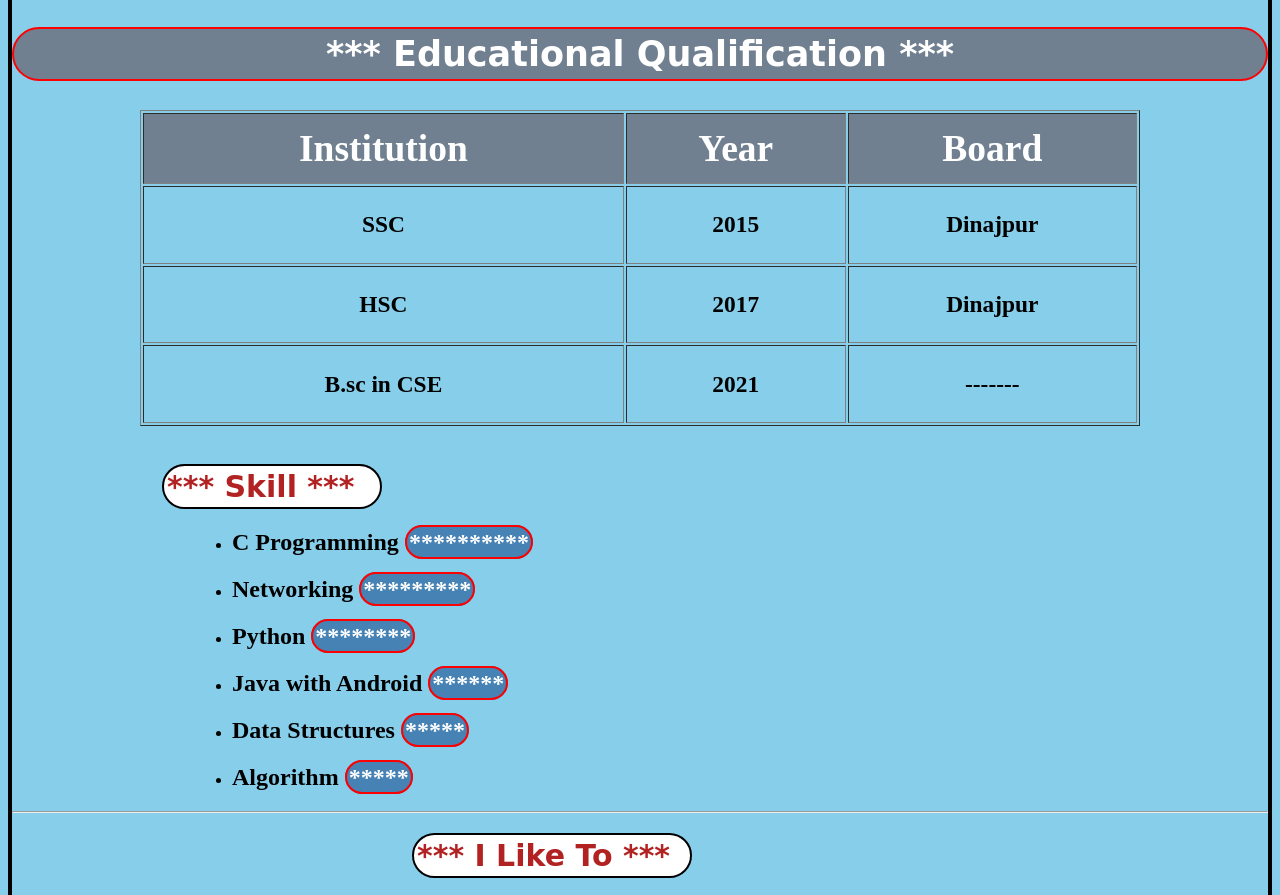
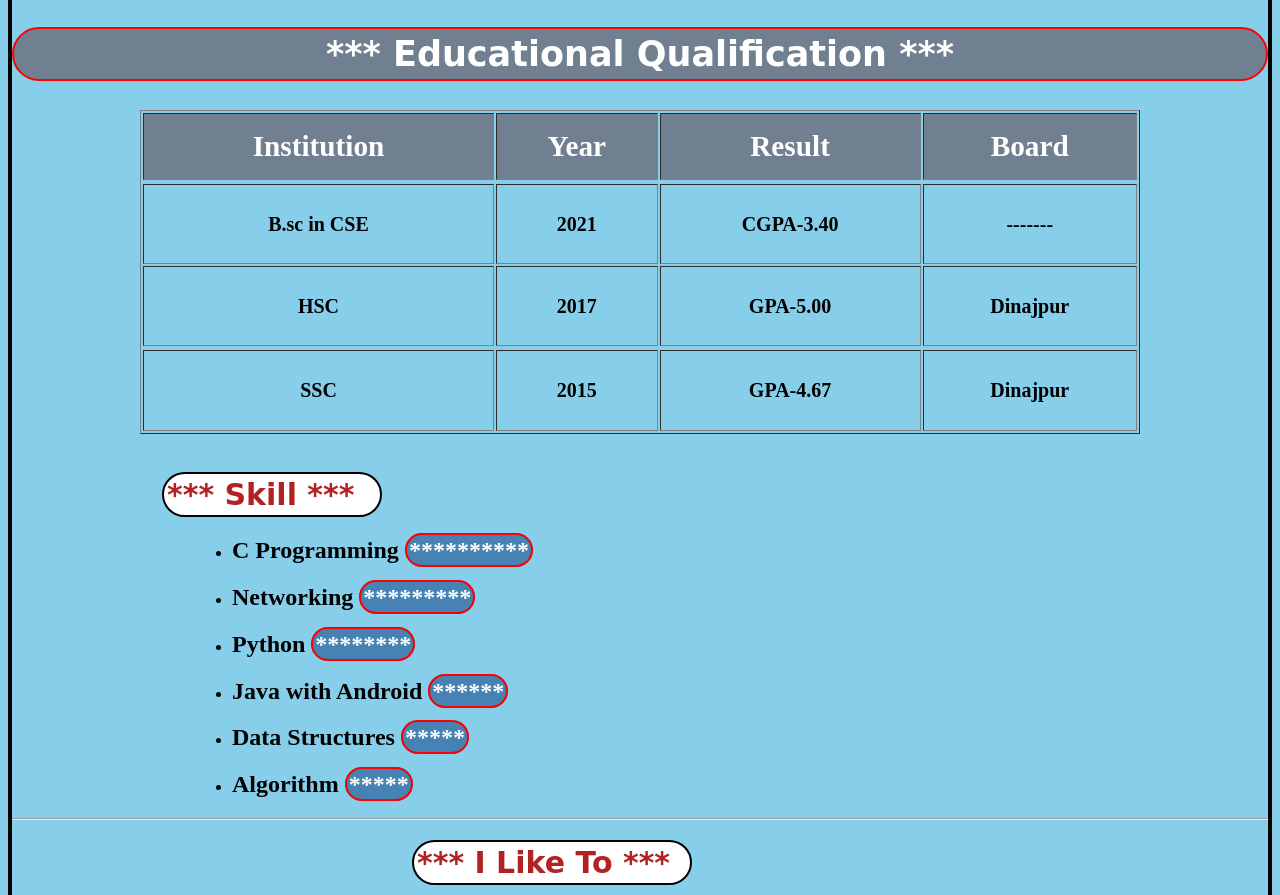
Before and after one commit to noman2047/My_Portfolio, a plain HTML site: page index.html in a window 1280 px wide. Shown: the part 1057-1952 px from the top of the page. Drawn offline with Linux system fonts and the light colour scheme.

Commit message:
Update result table

```diff
--- a/index.html
+++ b/index.html
@@ -137,29 +137,35 @@
         <table border="1" width="1000" style="text-align:center;">
             <tr>
 
-           <th><h2>Institution</h2></th>
-           <th><h2>Year</h2></th>
-           <th><h2>Board</h2></th>
+           <th><h3>Institution</h3></th>
+           <th><h3>Year</h3></th>
+           <th><h3>Result</h2></th>
+           <th><h3>Board</h3></th>
            </tr>
 
 
            <tr style="text-align: center;">
 
-              <td><h3>SSC</h3></td>
-              <td><h3>2015</h3></td>
-              <td><h3>Dinajpur</h3></td>
+             <tr>
+            <td><h4>B.sc in CSE</h4></td>
+            <td><h4>2021</h4></td>
+            <td><h4>CGPA-3.40</h4></td>
+            <td><h4>-------</h3></td>
+            </tr>
+            <tr>
+            <td><h4>HSC</h4></td>
+            <td><h4>2017</h4></td>
+            <td><h4>GPA-5.00</h4></td>
+            <td><h4>Dinajpur</h4></td>
+            </tr>
+             <tr></tr>
+            <td><h4>SSC</h4></td>
+            <td><h4>2015</h4></td>
+            <td><h4>GPA-4.67</h4></td>
+            <td><h4>Dinajpur</h3></td>
 
            </tr>
-           <tr>
-            <td><h3>HSC</h3></td>
-            <td><h3>2017</h3></td>
-            <td><h3>Dinajpur</h3></td>
-           </tr>
-           <tr>
-            <td><h3>B.sc in CSE</h3></td>
-            <td><h3>2021</h3></td>
-            <td><h3>-------</h3></td>
-            </tr>
+
        </table>
     </center>
         <br>
```
